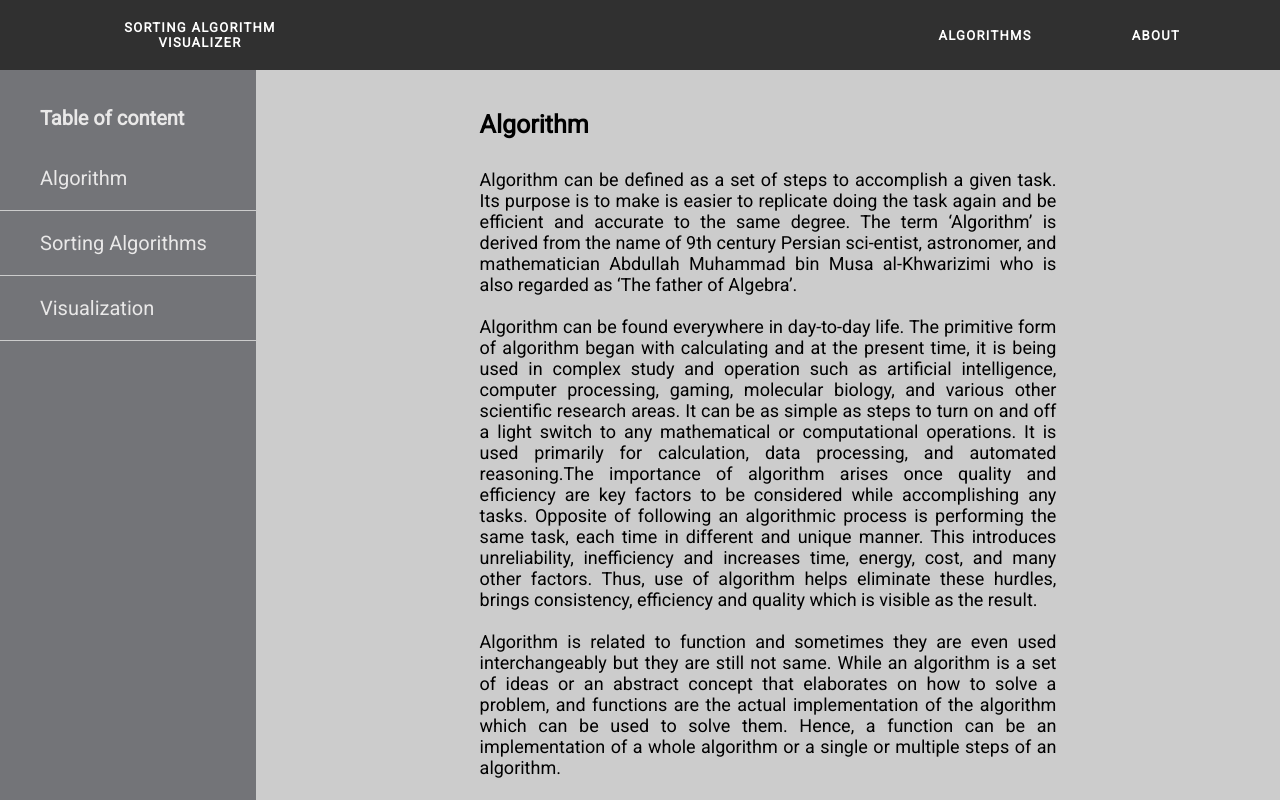
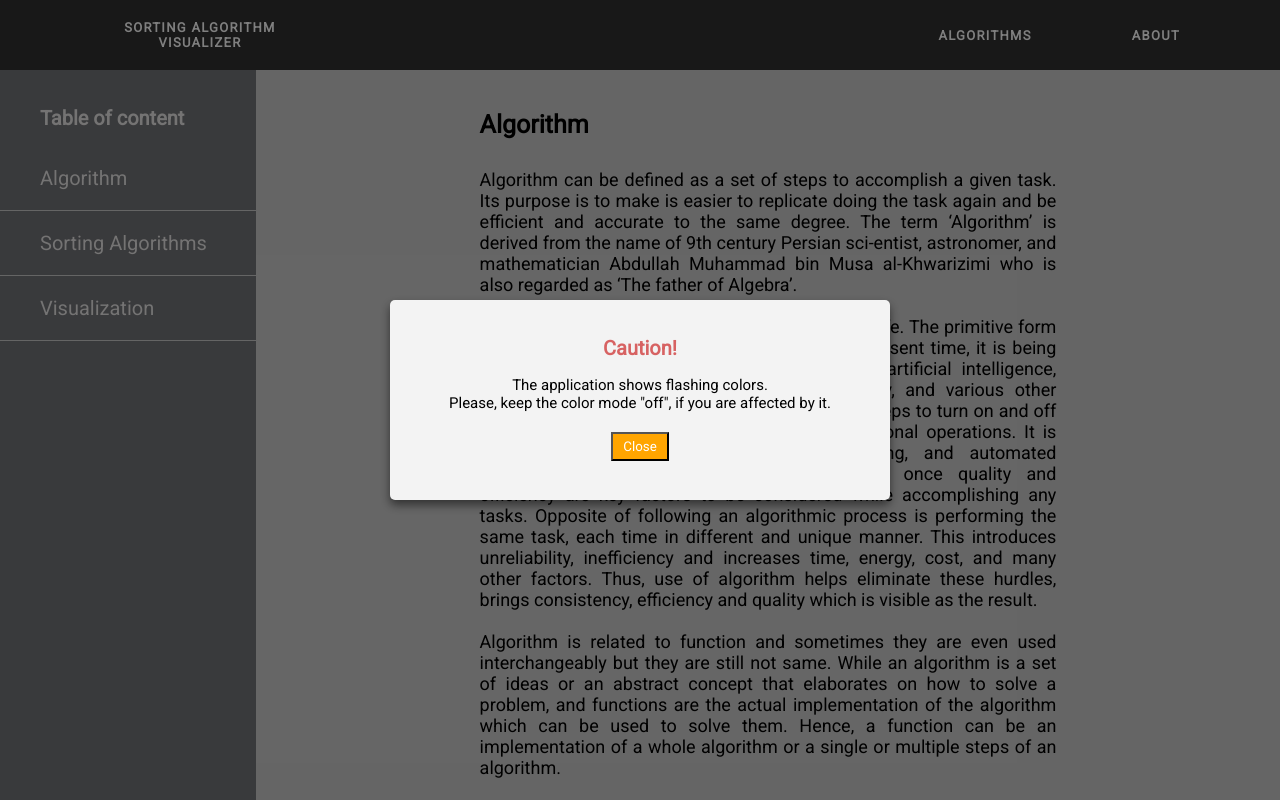
Before and after one commit to bkrmadtya/sorting-algorithm-visualizer, a React app: page /algorithms in a window 1280 px wide. Built offline with nearby package versions, Linux system fonts and the light colour scheme; a small style sheet from the web is missing.

Commit message:
feat: added Modal component

```diff
--- a/src/App.tsx
+++ b/src/App.tsx
@@ -1,17 +1,13 @@
-import React, { useEffect } from 'react'
+import React from 'react'
 import { BrowserRouter as Router, Switch, Route, Link } from 'react-router-dom'
 
 import './styles/app.scss'
 
 import { NavBar } from './components/shared'
 import { Home, Algorithms, About } from './pages'
+import Modal from './components/shared/Modal'
 
 const App: React.FC = () => {
-  useEffect(() => {
-    alert(
-      `Caution!\nThe application shows flashing colors.\n Please, use it in color mode 'off' if you are affected by it.`
-    )
-  }, [])
   return (
     <div className='app'>
       <Router>
@@ -19,19 +15,14 @@ const App: React.FC = () => {
           <Link to='/algorithms'>ALGORITHMS</Link>
           <Link to='/about'>ABOUT</Link>
         </NavBar>
+        <Modal />
         <Switch>
-          <Route path='/algorithms'>
-            <Algorithms />
-          </Route>
-          <Route path='/about'>
-            <About />
-          </Route>
-          <Route path='/'>
-            <Home />
-          </Route>
+          <Route exact path='/algorithms' component={Algorithms} />
+          <Route exact path='/about' component={About} />
+          <Route exact path='/' component={Home} />
         </Switch>
       </Router>
-    </div>
+    </div >
   )
 }
 
--- /dev/null
+++ b/src/components/shared/Modal.tsx
@@ -0,0 +1,42 @@
+import React, { FC, useEffect, useState } from 'react';
+
+const localStorageKey = 'modal-has-been-shown'
+
+const Modal: FC = () => {
+  const [show, setShow] = useState<boolean>();
+
+  useEffect(() => {
+    if (window) {
+      const localStorageValue = localStorage.getItem(localStorageKey)
+      if (!localStorageValue) {
+        setShow(true)
+        localStorage.setItem(localStorageKey, 'true')
+      }
+    }
+  }, []);
+
+  const handleModalClose = (): void => {
+    setShow(false)
+  }
+
+  if (!show) {
+    return null
+  }
+
+  return <div className='modal'>
+    <div className='modal__content'>
+      <div className='modal__content__header'>
+        <strong>Caution!</strong>
+      </div>
+      <div className='modal__content__content'>
+        <p>The application shows flashing colors.</p>
+        <p>Please, keep the color mode &quot;off&quot;, if you are affected by it.</p>
+      </div>
+      <div className='modal__content__footer'>
+        <button type="button" onClick={handleModalClose}>Close</button>
+      </div>
+    </div>
+  </div>
+}
+
+export default Modal;
--- a/src/components/shared/index.ts
+++ b/src/components/shared/index.ts
@@ -1,3 +1,4 @@
 export { default as Header } from './Header'
 export { default as NavBar } from './NavBar'
 export { default as Dropdown } from './Dropdown'
+export { default as Modal } from './Modal'
--- a/src/styles/common/index.scss
+++ b/src/styles/common/index.scss
@@ -1,5 +1,6 @@
 @import './navbar.scss';
 @import './dropdown.scss';
+@import './modal.scss';
 
 a {
   text-decoration: none;
--- /dev/null
+++ b/src/styles/common/modal.scss
@@ -0,0 +1,49 @@
+.modal {
+  position: fixed;
+  top: 0;
+  left: 0;
+  width: 100%;
+  height: 100%;
+  background: rgba(0, 0, 0, 0.5);
+  z-index: 9999;
+  display: flex;
+  justify-content: center;
+  align-items: center;
+
+  &__content {
+    width: 50rem;
+    height: 20rem;
+    background: rgb(243, 243, 243);
+    border-radius: 0.5rem;
+    padding: 2rem;
+    box-shadow: 0 0.5rem 1rem rgba(0, 0, 0, 0.5);
+    display: flex;
+    flex-direction: column;
+    justify-content: center;
+    align-items: center;
+    text-align: center;
+
+    &__header {
+      font-style: normal;
+      font-weight: bold;
+      font-size: 2rem;
+      line-height: 1.6rem;
+      margin-bottom: 2rem;
+      color: rgb(215, 98, 98);
+    }
+
+    &__content {
+      font-size: 1.5rem;
+    }
+
+    &__footer {
+      & button {
+        margin-top: 2rem;
+        padding: 0.5rem 1rem;
+        color: white;
+        background-color: orange;
+        cursor: pointer;
+      }
+    }
+  }
+}
```
